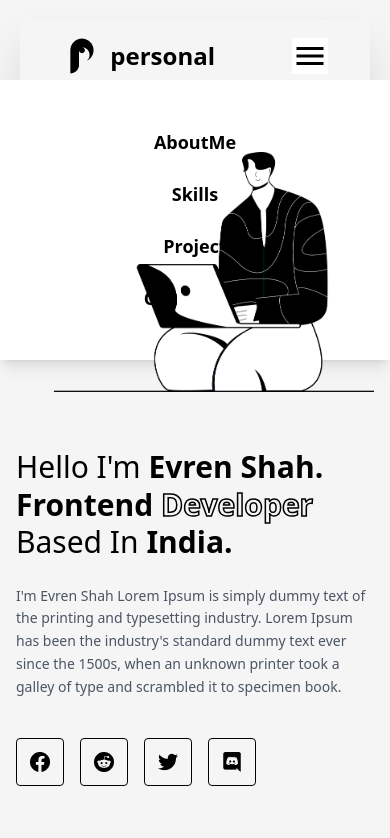
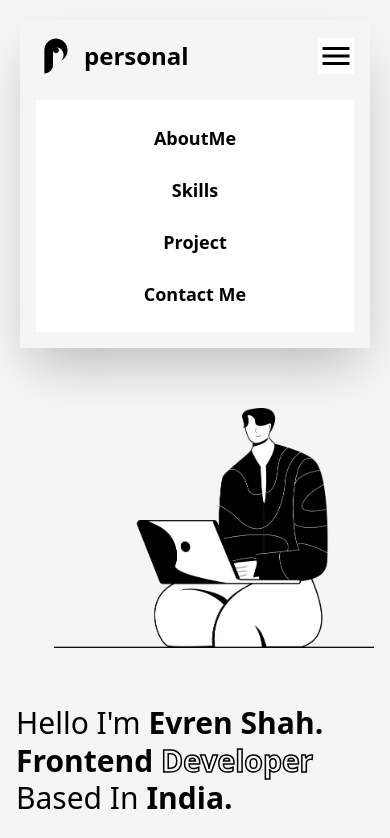
Before and after one commit to lendodanbrayane-gif/portfolio-web, a website: page index.html in a window 390 px wide. Both pictures are taken after a click on the label 309 px from the left and 56 px from the top of the page. Shown: the top 838 px of the page. Drawn offline with Linux system fonts and the light colour scheme.

Commit message:
portfolio web corriger

```diff
--- a/index.html
+++ b/index.html
@@ -7,26 +7,26 @@
     <title>portfolio web</title>
   </head>
   <body class="max-w-full m-auto bg-[#F5F5F5]">
-    <header class="flex md:flex-row justify-around items-center shadow-2xl p-4 gap-6 font-bold m-5">
-      <!-- logo -->
+    <header
+      class="flex flex-col md:flex-row justify-between md:justify-around items-center shadow-2xl p-4 gap-6 font-bold m-5"
+    >
+      <div class="flex justify-between items-center w-full md:w-auto">
         <div class="flex gap-2 items-center text-2xl">
           <img src="src/asset/logo/logo.png" alt="mon logo" />
           <span>personal</span>
         </div>
 
-      <!-- CHECKBOX CACHÉ -->
-      <input type="checkbox" id="menu-toggle" class="hidden peer" />
-
-      <!-- BOUTON HAMBURGER -->
         <label
           for="menu-toggle"
           class="flex flex-col justify-center items-center gap-1 cursor-pointer md:hidden"
           ><img src="src/asset/Icon/menu-burger.png" alt="menu-burger" />
         </label>
+      </div>
 
-      <!-- lien de navigation -->
+      <input type="checkbox" id="menu-toggle" class="hidden peer" />
+
       <nav
-        class="hidden peer-checked:flex flex-col absolute top-20 left-0 w-full bg-white shadow-lg p-6 md:flex md:flex-row md:static md:w-auto md:bg-transparent md:shadow-none md:p-0"
+        class="hidden peer-checked:flex flex-col w-full bg-white md:flex md:flex-row md:static md:w-auto md:bg-transparent md:shadow-none md:p-0"
       >
         <ul
           class="flex flex-col md:flex-row items-center gap-6 p-6 md:p-0 text-lg md:text-xl w-full md:m-auto"
@@ -46,7 +46,6 @@
         </ul>
       </nav>
 
-      <!-- lien de téléchargement du cv -->
       <div
         class="items-center gap-2 bg-black h-10 text-white text-center px-4 py-2 rounded-md hover:scale-105 transition duration-300 hidden md:flex"
       >
```
Lines whose indentation alone changed are shown as unchanged.
